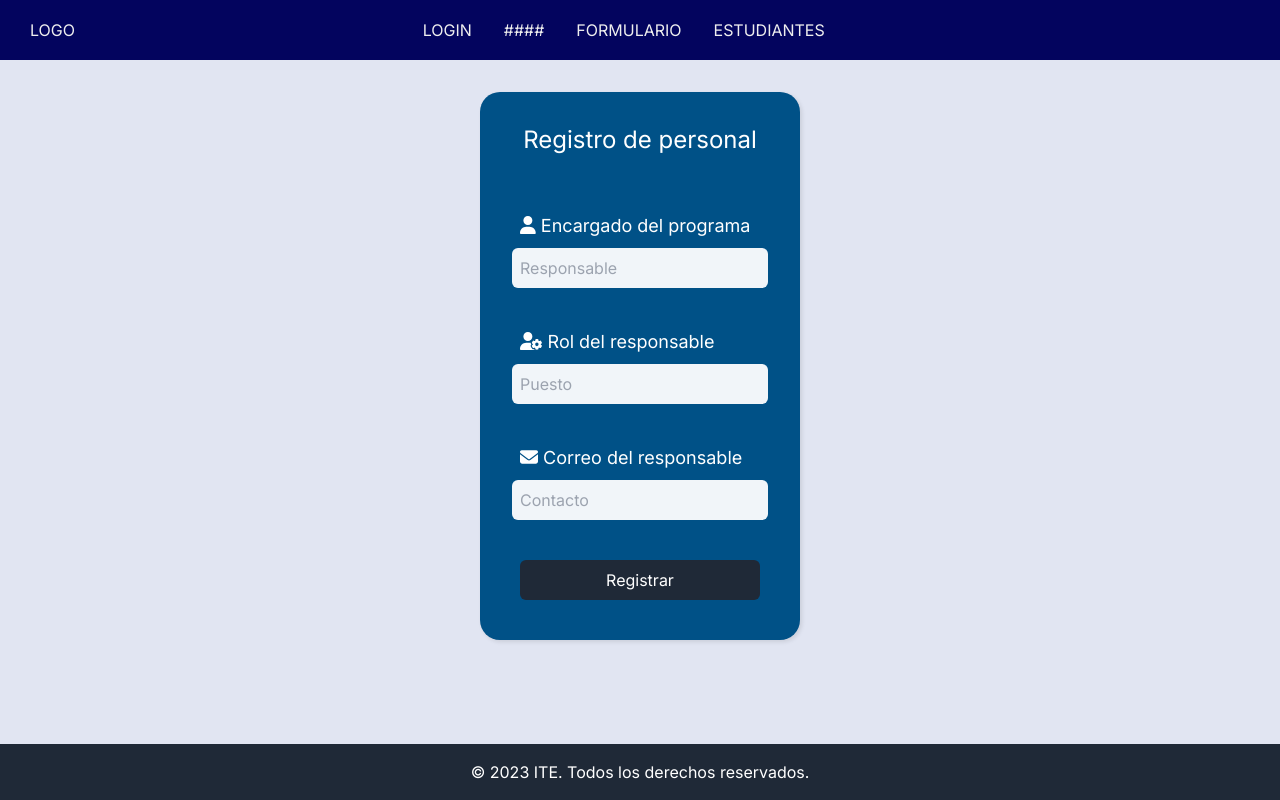
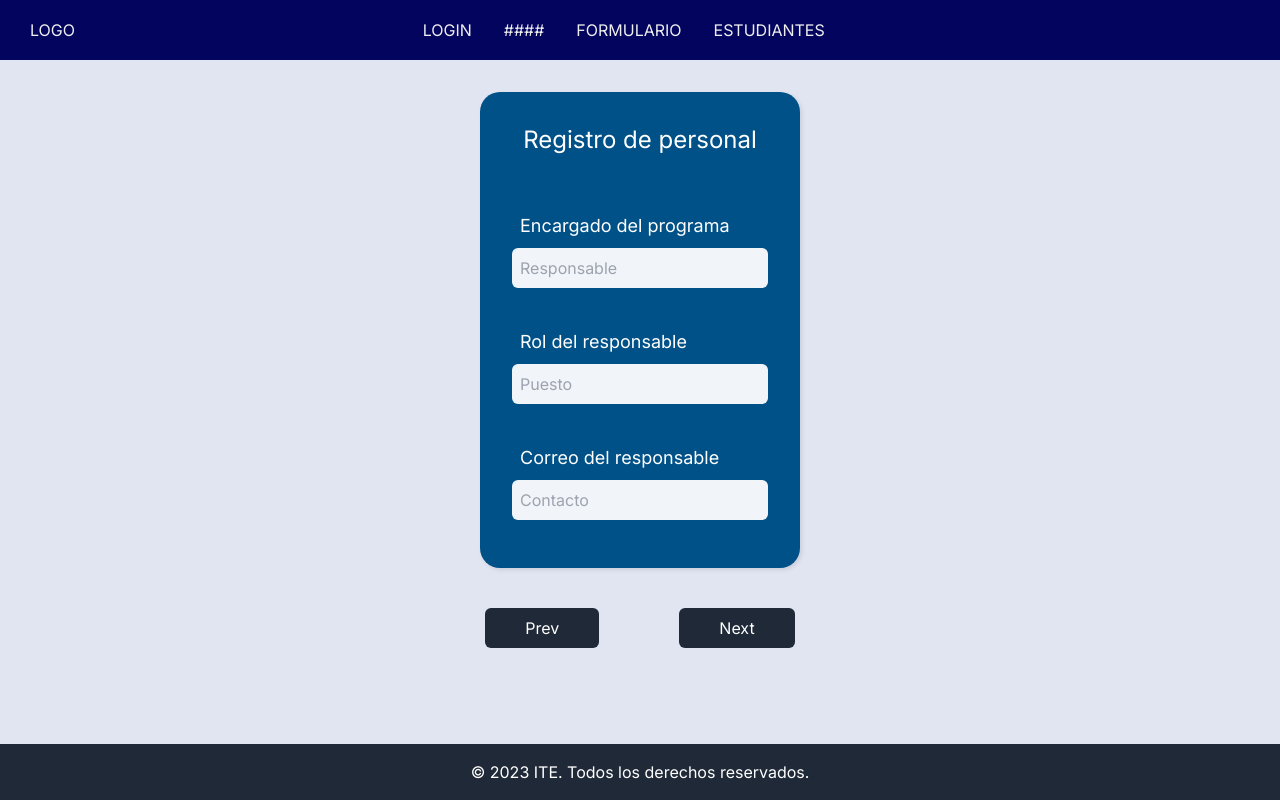
Before and after one commit to BryanValenzuela7/ProyectoXenia, a Next.js app: page /formulario in a window 1280 px wide. Built offline with nearby package versions, Linux system fonts and the light colour scheme.

Commit message:
Reajuste-Formulario

```diff
--- a/src/app/styles/styles.css
+++ b/src/app/styles/styles.css
@@ -4,6 +4,11 @@
     background-color: #005187;
 
 }
-.text-center{
+.header{
     text-align: center;
 }
+.footer{
+    justify-content: center;
+    align-items: center;
+    display: flex;
+}
--- a/src/components/Formulario.jsx
+++ b/src/components/Formulario.jsx
@@ -1,63 +1,66 @@
 "use client";
 import React from "react";
-import "../app/styles/styles.css";
+/* import "../app/styles/styles.css";
 import { FontAwesomeIcon } from "@fortawesome/react-fontawesome";
 import {
   faEnvelope,
   faUser,
   faUserCog,
 } from "@fortawesome/free-solid-svg-icons";
-
+ */
+import { useState } from "react";
+import Registrodependencia from "./Registrodependencia";
+import Registropersonal from "./Registropersonal";
 const Formulario = () => {
+  const [page, setPage] = useState(0);
+  const [formData, setFormData] = useState({
+    encargado: "",
+    rol: "",
+    correo: "",
+    dependencia: "",
+    direccion: "",
+    contacto: "",
+    propietario: "",
+    ocupacion: "",
+    seccion: "",
+  });
+  /* const FormTitles = ["Registro de personal", "Dependencia"]; */
+  const PageDisplay = () => {
+    if (page === 0) {
+      return <Registropersonal formData={formData} setFormData={setFormData} />;
+    } else if (page === 1) {
+      return (
+        <Registrodependencia formData={formData} setFormData={setFormData} />
+      );
+    }
+  };
   return (
-    <div className="flex justify-center m-8">
-      <form className="flex flex-col sm:grid-cols-2 gap-4 place-content-stretch py-8 formulario-con-sombra rounded-md">
-        <div className="text-center text-white pb-8 text-2xl">
-          <h1>Registro de personal</h1>
+    <div className="form">
+      <div className="progressbar"></div>
+      <div className="form-container">
+        {/* <div className="header">
+          <h1>{FormTitles[page]}</h1>
+        </div> */}
+        <div className="body">{PageDisplay()}</div>
+        <div className="footer">
+          <button
+            className="bg-gray-800 text-white mx-10 my-2 px-10 py-2 rounded-md hover:bg-gray-800 focus:outline-none focus:bg-gray-800"
+            onClick={() => {
+              setPage((currPage) => currPage - 1);
+            }}
+          >
+            Prev
+          </button>
+          <button
+            className="bg-gray-800 text-white mx-10 my-2 px-10 py-2 rounded-md hover:bg-gray-800 focus:outline-none focus:bg-gray-800"
+            onClick={() => {
+              setPage((currPage) => currPage + 1);
+            }}
+          >
+            Next
+          </button>
         </div>
-        <div className="flex-1 w-64 mb-4 mx-8">
-          <label htmlFor="responsable">
-            <p className="text-white p-2 text-lg">
-              <FontAwesomeIcon icon={faUser} /> Encargado del programa
-            </p>
-          </label>
-          <input
-            type="text"
-            id="responsable"
-            placeholder="Responsable"
-            className="bg-slate-100 text-black p-2 rounded-md w-full"
-          />
-        </div>
-        <div className="flex-1 w-64 mb-4 mx-8">
-          <label htmlFor="rol">
-            <p className="text-white p-2 text-lg">
-              <FontAwesomeIcon icon={faUserCog} /> Rol del responsable
-            </p>
-          </label>
-          <input
-            type="text"
-            id="rol"
-            placeholder="Puesto"
-            className="bg-slate-100 text-black p-2 rounded-md w-full"
-          />
-        </div>
-        <div className="flex-1 w-64 mb-4 mx-8">
-          <label htmlFor="correo">
-            <p className="text-white p-2 text-lg">
-              <FontAwesomeIcon icon={faEnvelope} /> Correo del responsable
-            </p>
-          </label>
-          <input
-            type="text"
-            id="correo"
-            placeholder="Contacto"
-            className="bg-slate-100 text-black p-2 rounded-md w-full"
-          />
-        </div>
-        <button className="bg-gray-800 text-white mx-10 my-2 px-10 py-2 rounded-md hover:bg-gray-800 focus:outline-none focus:bg-gray-800">
-          Registrar
-        </button>
-      </form>
+      </div>
     </div>
   );
 };
--- /dev/null
+++ b/src/components/Registrodependencia.jsx
@@ -0,0 +1,105 @@
+import React from "react";
+
+function Registrodependencia({ formData, setFormData }) {
+  return (
+    <div className="flex justify-center m-8">
+      <form className="flex flex-col sm:grid-cols-2 gap-4 place-content-stretch py-8 formulario-con-sombra rounded-md">
+        <div className="text-center text-white pb-8 text-2xl">
+          <h1>Registro de dependencia</h1>
+        </div>
+        <div className="flex-1 w-64 mb-4 mx-8">
+          <label htmlFor="dependencia">
+            <p className="text-white p-2 text-lg"> Nombre dependencia</p>
+          </label>
+          <input
+            type="text"
+            id="dependencia"
+            placeholder="Lugar"
+            value={formData.dependencia}
+            onChange={(event) =>
+              setFormData({ ...formData, dependencia: event.target.value })
+            }
+            className="bg-slate-100 text-black p-2 rounded-md w-full"
+          />
+        </div>
+        <div className="flex-1 w-64 mb-4 mx-8">
+          <label htmlFor="direccion">
+            <p className="text-white p-2 text-lg">Domicilio</p>
+          </label>
+          <input
+            type="text"
+            id="direccion"
+            placeholder="Direccion"
+            value={formData.direccion}
+            onChange={(event) =>
+              setFormData({ ...formData, direccion: event.target.value })
+            }
+            className="bg-slate-100 text-black p-2 rounded-md w-full"
+          />
+        </div>
+        <div className="flex-1 w-64 mb-4 mx-8">
+          <label htmlFor="contacto">
+            <p className="text-white p-2 text-lg">Telefono</p>
+          </label>
+          <input
+            type="text"
+            id="contacto"
+            placeholder="Contacto"
+            value={formData.contacto}
+            onChange={(event) =>
+              setFormData({ ...formData, contacto: event.target.value })
+            }
+            className="bg-slate-100 text-black p-2 rounded-md w-full"
+          />
+        </div>
+        <div className="flex-1 w-64 mb-4 mx-8">
+          <label htmlFor="propietario">
+            <p className="text-white p-2 text-lg">Nombre del titular</p>
+          </label>
+          <input
+            type="text"
+            id="propietario"
+            placeholder="Propietario"
+            value={formData.propietario}
+            onChange={(event) =>
+              setFormData({ ...formData, propietario: event.target.value })
+            }
+            className="bg-slate-100 text-black p-2 rounded-md w-full"
+          />
+        </div>
+        <div className="flex-1 w-64 mb-4 mx-8">
+          <label htmlFor="ocupacion">
+            <p className="text-white p-2 text-lg">Cargo o puesto</p>
+          </label>
+          <input
+            type="text"
+            id="ocupacion"
+            placeholder="Ocupacion"
+            value={formData.ocupacion}
+            onChange={(event) =>
+              setFormData({ ...formData, ocupacion: event.target.value })
+            }
+            className="bg-slate-100 text-black p-2 rounded-md w-full"
+          />
+        </div>
+        <div className="flex-1 w-64 mb-4 mx-8">
+          <label htmlFor="seccion">
+            <p className="text-white p-2 text-lg">Departamento o area</p>
+          </label>
+          <input
+            type="text"
+            id="seccion"
+            placeholder="Seccion"
+            value={formData.seccion}
+            onChange={(event) =>
+              setFormData({ ...formData, seccion: event.target.value })
+            }
+            className="bg-slate-100 text-black p-2 rounded-md w-full"
+          />
+        </div>
+      </form>
+    </div>
+  );
+}
+
+export default Registrodependencia;
--- /dev/null
+++ b/src/components/Registropersonal.jsx
@@ -0,0 +1,61 @@
+import React from "react";
+import "../app/styles/styles.css";
+
+function Registropersonal({ formData, setFormData }) {
+  return (
+    <div className="flex justify-center m-8">
+      <form className="flex flex-col sm:grid-cols-2 gap-4 place-content-stretch py-8 formulario-con-sombra rounded-md">
+        <div className="text-center text-white pb-8 text-2xl">
+          <h1>Registro de personal</h1>
+        </div>
+        <div className="flex-1 w-64 mb-4 mx-8">
+          <label htmlFor="responsable">
+            <p className="text-white p-2 text-lg"> Encargado del programa</p>
+          </label>
+          <input
+            type="text"
+            id="responsable"
+            placeholder="Responsable"
+            value={formData.encargado}
+            onChange={(event) =>
+              setFormData({ ...formData, encargado: event.target.value })
+            }
+            className="bg-slate-100 text-black p-2 rounded-md w-full"
+          />
+        </div>
+        <div className="flex-1 w-64 mb-4 mx-8">
+          <label htmlFor="rol">
+            <p className="text-white p-2 text-lg">Rol del responsable</p>
+          </label>
+          <input
+            type="text"
+            id="rol"
+            placeholder="Puesto"
+            value={formData.rol}
+            onChange={(event) =>
+              setFormData({ ...formData, rol: event.target.value })
+            }
+            className="bg-slate-100 text-black p-2 rounded-md w-full"
+          />
+        </div>
+        <div className="flex-1 w-64 mb-4 mx-8">
+          <label htmlFor="correo">
+            <p className="text-white p-2 text-lg">Correo del responsable</p>
+          </label>
+          <input
+            type="text"
+            id="correo"
+            placeholder="Contacto"
+            value={formData.correo}
+            onChange={(event) =>
+              setFormData({ ...formData, correo: event.target.value })
+            }
+            className="bg-slate-100 text-black p-2 rounded-md w-full"
+          />
+        </div>
+      </form>
+    </div>
+  );
+}
+
+export default Registropersonal;
```
